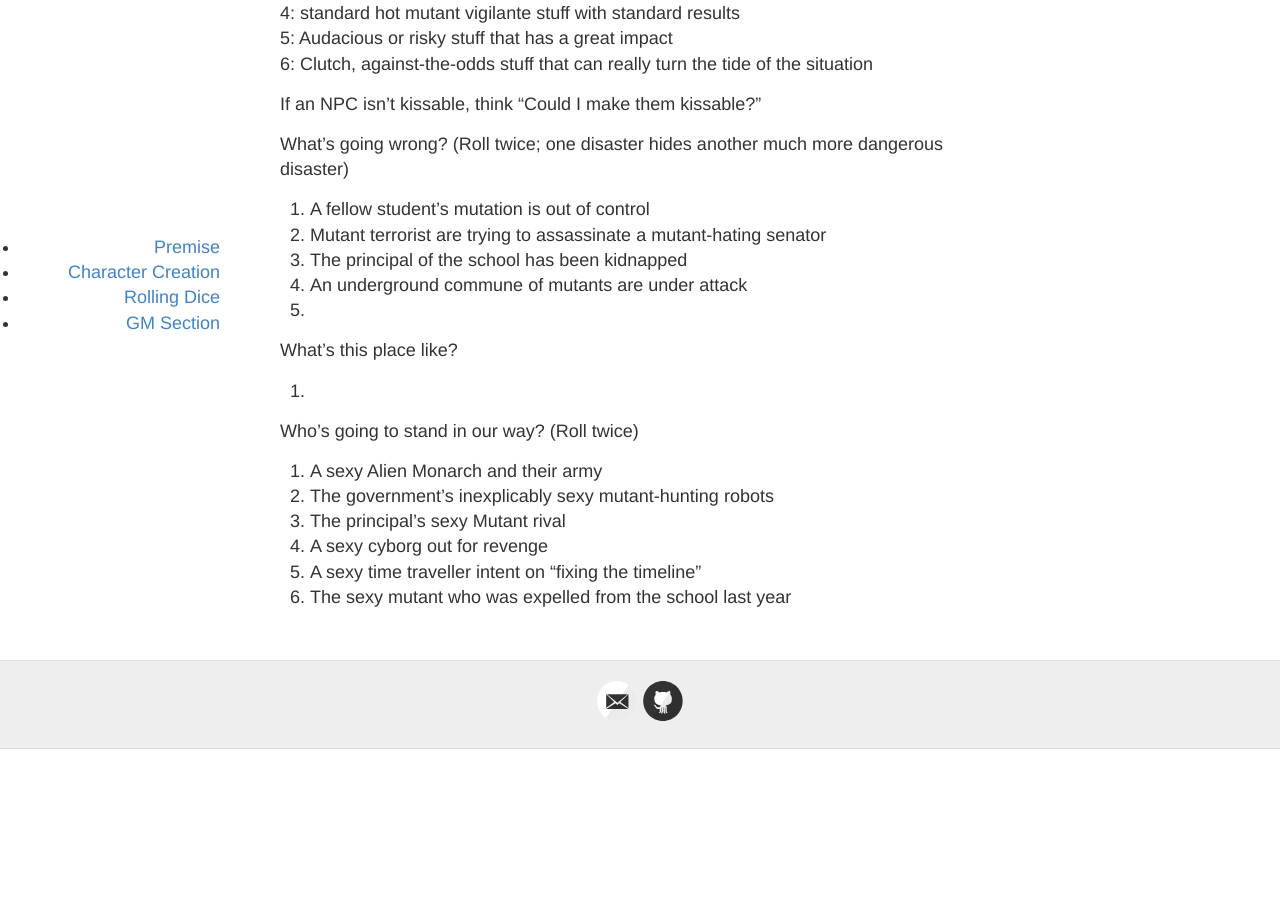
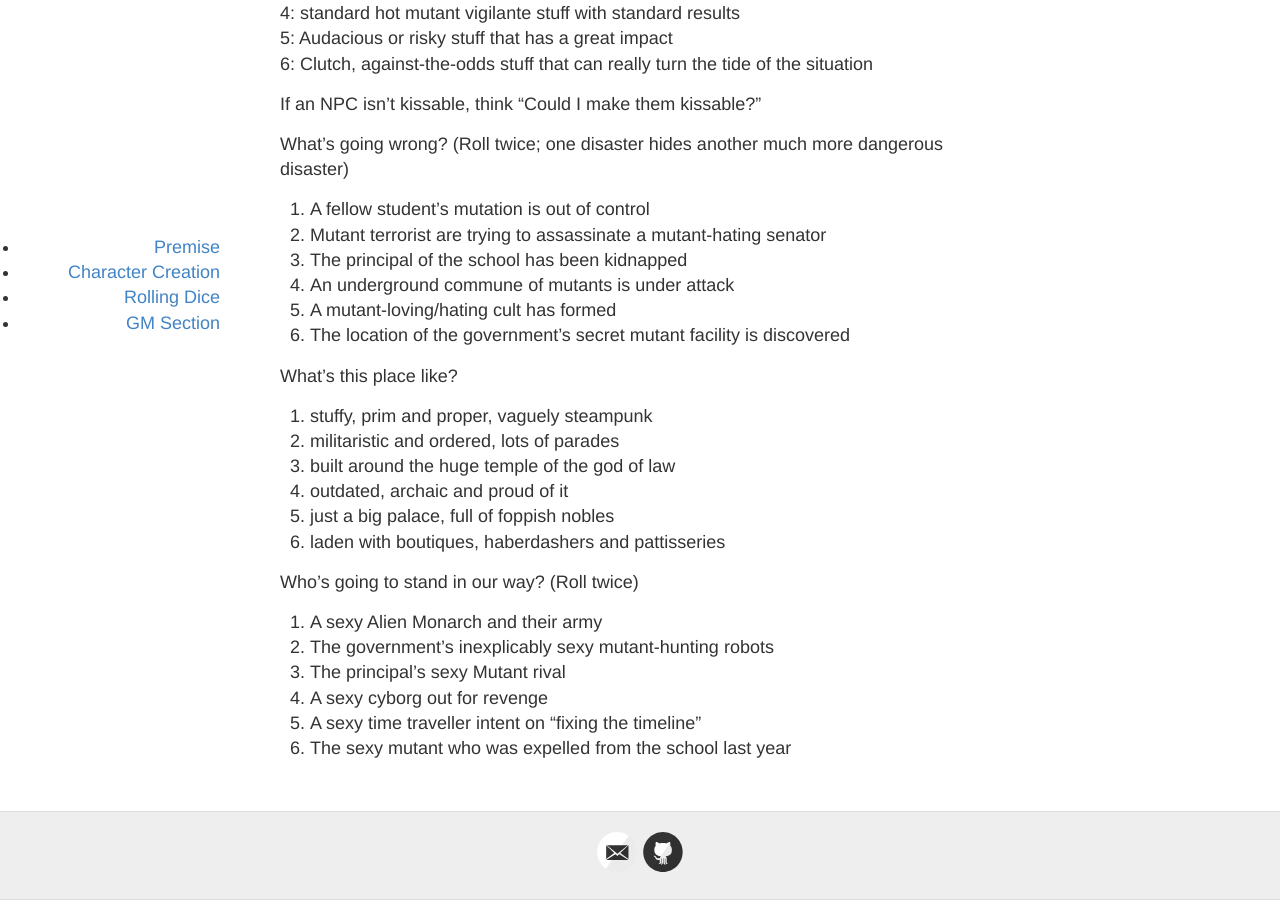
Before and after one commit to zechlau14/zechlau14.github.io, a Jekyll site: the page built from projects/hot-mutant-vigilantes.md, in a window 1280 px wide and 900 px high, scrolled down 2211 px. Built offline with Jekyll 4.4.1, drawn with Linux system fonts in a browser that asks for light colours; before the commit the page ends 2960 px from its top, so only the background shows below that.

Commit message:
Update hot-mutant-vigilantes.md

```diff
--- a/projects/hot-mutant-vigilantes.md
+++ b/projects/hot-mutant-vigilantes.md
@@ -86,11 +86,17 @@ What's going wrong? (Roll twice; one disaster hides another much more dangerous
 1. A fellow student's mutation is out of control
 2. Mutant terrorist are trying to assassinate a mutant-hating senator
 3. The principal of the school has been kidnapped
-4. An underground commune of mutants are under attack
-5.
+4. An underground commune of mutants is under attack
+5. A mutant-loving/hating cult has formed
+6. The location of the government's secret mutant facility is discovered
 
 What's this place like?
-1.
+1. stuffy, prim and proper, vaguely steampunk
+2. militaristic and ordered, lots of parades
+3. built around the huge temple of the god of law
+4. outdated, archaic and proud of it
+5. just a big palace, full of foppish nobles
+6. laden with boutiques, haberdashers and pattisseries
 
 Who's going to stand in our way? (Roll twice)
 1. A sexy Alien Monarch and their army
```
